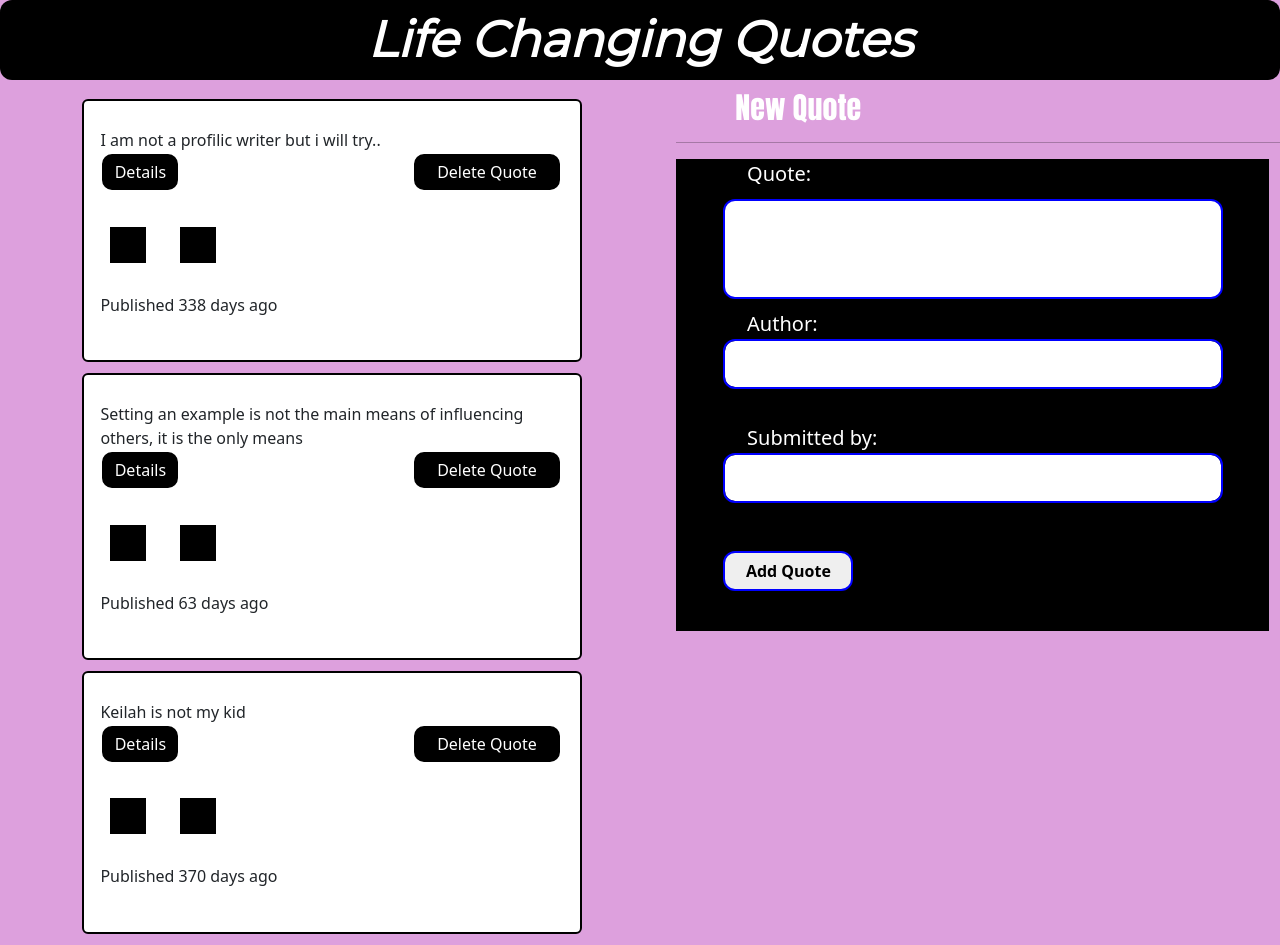
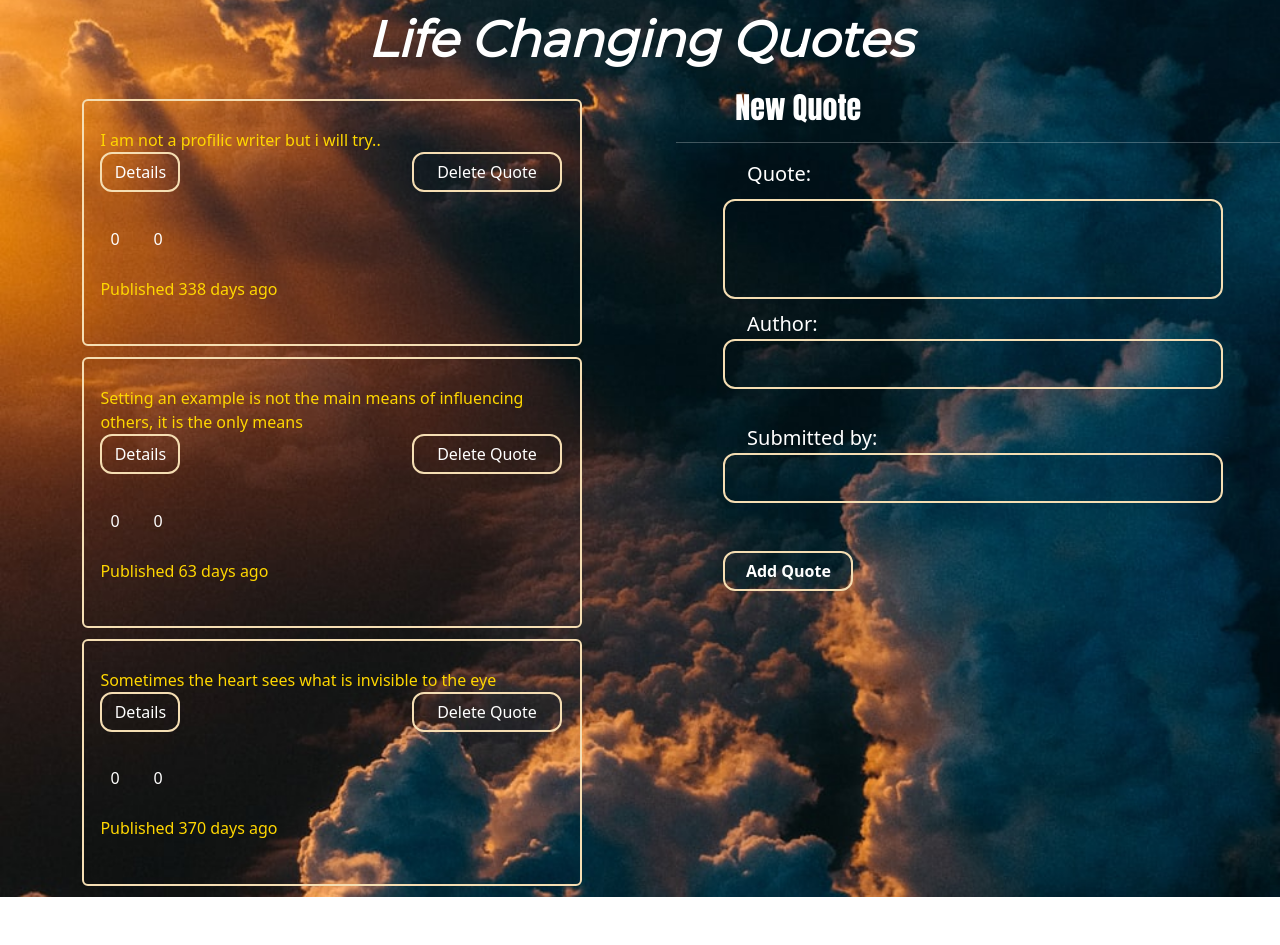
Before and after one commit to bobbinnej/lifechanging-quotes, an Angular app: page / in a window 1280 px wide. After the commit the page ends 897 px from the top, so only its background shows below. Built offline with nearby package versions, Linux system fonts and the light colour scheme; some icons are missing.

Commit message:
Add highlight directive

```diff
--- a/src/app/delete/delete.component.css
+++ b/src/app/delete/delete.component.css
@@ -3,8 +3,8 @@
     height:40px;
     border-radius: 12px;
     color: white;
-    background-color: black;
-    border: 2px solid white;
+    background-color: transparent;
+    border: 2px solid wheat;
     margin-left: 50%;
 
 }
--- a/src/app/quote-detail/quote-detail.component.css
+++ b/src/app/quote-detail/quote-detail.component.css
@@ -1,4 +1,5 @@
 .submitter{
-    color:plum;
+    color:white;
     font-style: italic;
+    font-weight: bolder;
 }
--- a/src/app/quote-form/quote-form.component.css
+++ b/src/app/quote-form/quote-form.component.css
@@ -1,9 +1,9 @@
 .quote-form{
-    background-color: black;
+    background-color:transparent;
     width:250%;
 }
 .ruler{
-    color: black;
+    color: white;
     width: 258%;
 
 }
@@ -27,7 +27,7 @@
     height: 100px;
     margin-left: 8%;
     border-radius: 12px;
-    border: 2px solid blue;
+    border: 2px solid wheat;
 }
 .quoteAuthor{
     color:white;
@@ -39,7 +39,7 @@
     width:500px;
     height: 50px;
     border-radius: 12px;
-    border: 2px solid blue;
+    border: 2px solid wheat;
     margin-left: 8%;
 
 }
@@ -54,7 +54,7 @@
     width:500px;
     height: 50px;
     border-radius: 12px;
-    border: 2px solid blue;
+    border: 2px solid wheat;
     margin-left: 8%;
 
 
@@ -62,12 +62,13 @@
 .add-quote{
     width: 130px;
     height: 40px;
-    color:black;
-    border: 2px solid blue;
+    color:white;
+    border: 2px solid wheat;
     border-radius: 12px;
     margin-bottom: 40px;
     font-weight: bold;
     margin-left: 8%;
+    background: transparent;
 
 }
 
--- a/src/app/quote-form/quote-form.component.html
+++ b/src/app/quote-form/quote-form.component.html
@@ -11,13 +11,16 @@
                 <div class="form-group">
                     <label for="description" class="quoteDescription"  >Quote:</label><br>
                     <input type="text" name="quoteDescription"  id="quoteDescription" required
-                    ngForm="newQuote.quoteDescription"  name="quoteDescription" #quoteDescription="ngForm" ><br>
+                    style="background: transparent; color:white"
+                    ngForm="newQuote.description" name="description" #name="ngForm" >
+
 
                     </div>
 
                     <div class="form-group">
                         <label for="quoteAuthor" class="quoteAuthor">Author:</label><br>
                         <input type="text"  id="quoteAuthor" required class="form-control"  required
+                        style="background: transparent; color:white"
                         ngForm="newQuote.quoteAuthor"  name="quoteAuthor" #quoteAuthor="ngForm"><br>
 
                     </div>
@@ -25,6 +28,7 @@
                    <div class="form-group">
                     <label for="quoteSubmitter" class="quoteSubmitter">Submitted by:</label><br>
                     <input type="text"  id="quoteSubmitter" required class="form-control" required
+                    style="background: transparent; color:white"
                     ngForm="newQuote.quoteSubmitter"  name="quoteSubmitter" #quoteSubmitter="ngForm"><br>
                    <br>
 
--- a/src/app/quote/quote.component.css
+++ b/src/app/quote/quote.component.css
@@ -1,9 +1,8 @@
 .home{
     height: 80px;
 
-    border-radius: 12px;
     color: white;
-    background-color: black;
+    background-color:transparent;
     text-align: center;
     font-style: italic;
     padding-top: 10px;
@@ -12,15 +11,18 @@
     font-size: 50px;
     font-weight: bolder;
 }
+
 .card{
+        background-color: transparent;
+        border-radius: 6px;
+        border: 2px solid wheat;
+        color: gold;
 
-        border-radius: 6px;
-        border: 2px solid black;
 
-        background-color: #fff;
         margin: 2% 2% 2% 0%;
         padding: 5% 3% 5% 3%;
         width:500px;
+
 
       }
 
@@ -29,8 +31,8 @@
           height:40px;
           border-radius: 12px;
           color: white;
-          background-color: black;
-          border: 2px solid white;
+          background-color: transparent;
+          border: 2px solid wheat;
 
           margin-bottom: 7%;
 
@@ -42,11 +44,10 @@
      display: inline-block;
  }
 .upvote{
-    width: 40px;
-    height:40px;
+
     color: white;
-    background-color: black;
-    border: 2px solid white;
+    background-color: transparent;
+    border: 2px solid transparent;
     margin-left: 8px;
     margin-right: 30px;
 
@@ -57,11 +58,10 @@
 
 }
 .downvote{
-    width: 40px;
-    height:40px;
+
     color: white;
-    background-color: black;
-    border: 2px solid white;
+    background-color: transparent;
+    border: 2px solid transparent;
 
 }
 .downvote:hover{
--- a/src/app/quote/quote.component.html
+++ b/src/app/quote/quote.component.html
@@ -28,9 +28,9 @@
 
 
              <div class="votes">
-                <button class="upvote"><i class="fa fa-thumbs-up" ></i></button>
+                <button class="upvote"  (click)="upVote()">{{uvotes}}<i class="fa fa-thumbs-up" ></i></button>
 
-                <button class="downvote" ><i class="fa fa-thumbs-down"></i></button>
+                <button class="downvote"  (click)="downVote()">{{dvotes}}<i class="fa fa-thumbs-down"></i></button>
 
              </div>
              <br>
--- a/src/app/quote/quote.component.ts
+++ b/src/app/quote/quote.component.ts
@@ -16,16 +16,23 @@ export class QuoteComponent implements OnInit {
 
     new Quote('I am  not a profilic writer but i will try..', 'Kendrick Mulamwa','Jackline Njoroge',40,3,new Date(2021,4,5)),
     new Quote('Setting an example is not the main means of influencing others, it is the only means ','Albert Einstein','Jackline Njoroge' ,100,2,new Date(2022,1,4)),
-    new Quote('Keilah is not my kid','Kendrick Mulamwah','Jackline Njoroge' ,45,60,new Date(2021,3,3)),
+    new Quote('Sometimes the heart sees what  is invisible to the eye','H Jackson Brown jr','Jackline Njoroge' ,45,60,new Date(2021,3,3)),
   ];
 
 
   addNewQuote(quote: any){
 
-    let sizeArray =this.quotes.length;
-    quote.description=sizeArray+1;
-    quote.completeDate= new Date (quote.completeDate)
-    this.quotes.push(quote)
+    let quoteLength=this.quotes.length;
+    quote.description=quoteLength+1;
+    let quoteObject =new Quote (quote.description, quote.author,quote.submitter,0,0,new Date());
+
+
+    this.quotes.push(quoteObject)
+    // let quotesLength=this.quotes.length+1;
+
+    // this.quotes.push(quoteObject)
+
+
 
 
    }
@@ -37,6 +44,22 @@ export class QuoteComponent implements OnInit {
     this.quotes[index].showAuthor=!this.quotes[index].showAuthor;
     this.quotes[index].showSubmitter=!this.quotes[index].showSubmitter;
   }
+
+/**Upvote logic */
+uvotes = 0;
+dvotes = 0;
+
+upVote(){
+  this.uvotes = this.uvotes + 1;//adds one on mouse click
+}
+
+/**Downvote logic */
+downVote(){
+  this.dvotes=this.dvotes+1;
+}
+
+
+
 
 /**Delete quote */
 deleteQuote(isComplete: any, index: number){
--- a/src/styles.css
+++ b/src/styles.css
@@ -9,6 +9,9 @@
 }
 
 body{
-   background-color:plum;
+  background-image: url(./assets/back6.jpeg);
+  background-repeat: no-repeat;
+  background-size: cover;
+  background-position: center;
 
 }
```
Also changed, not shown: src/assets/back6.jpeg (added), 1 other file (tests, documents, lock files or other folders).
